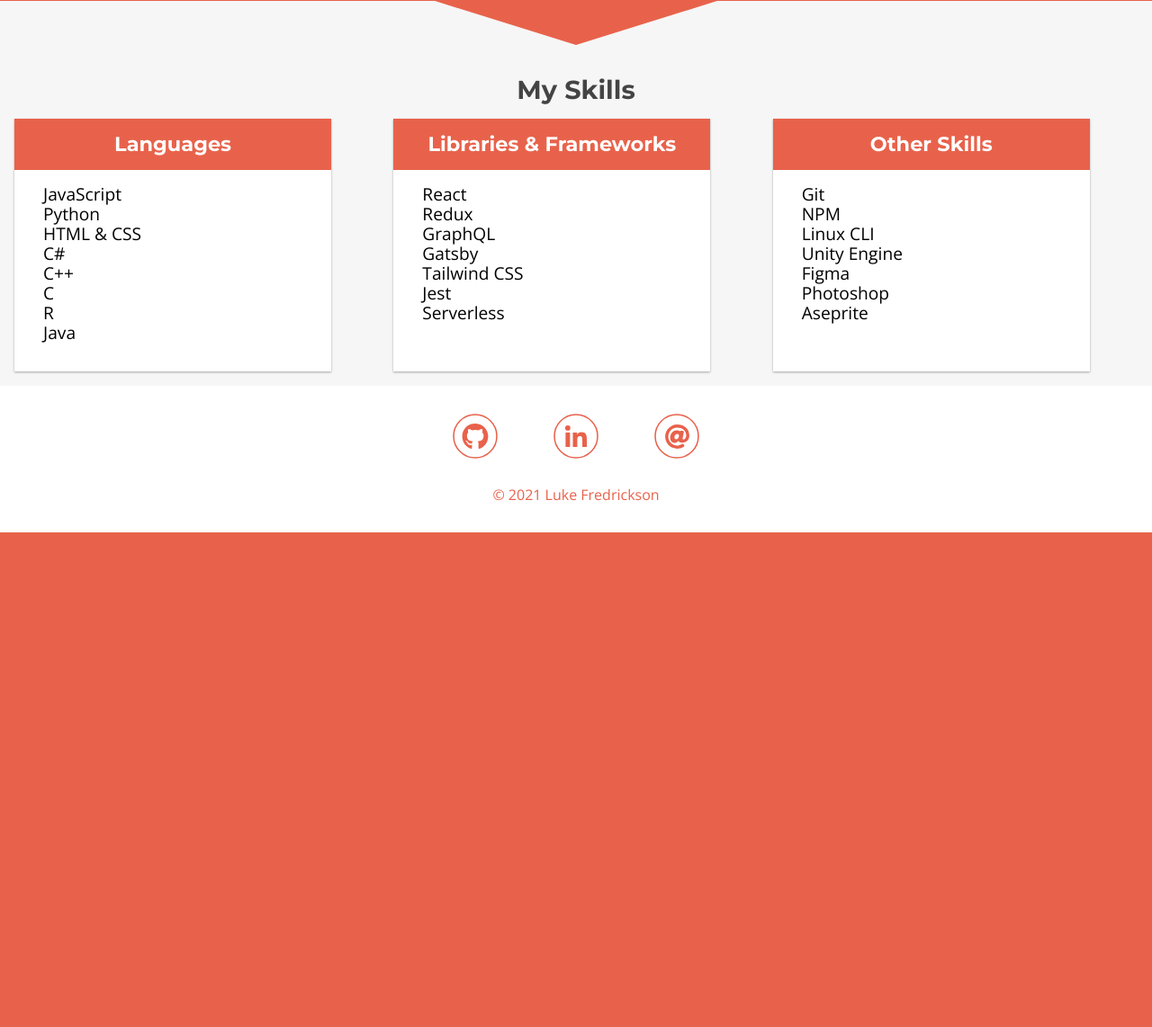
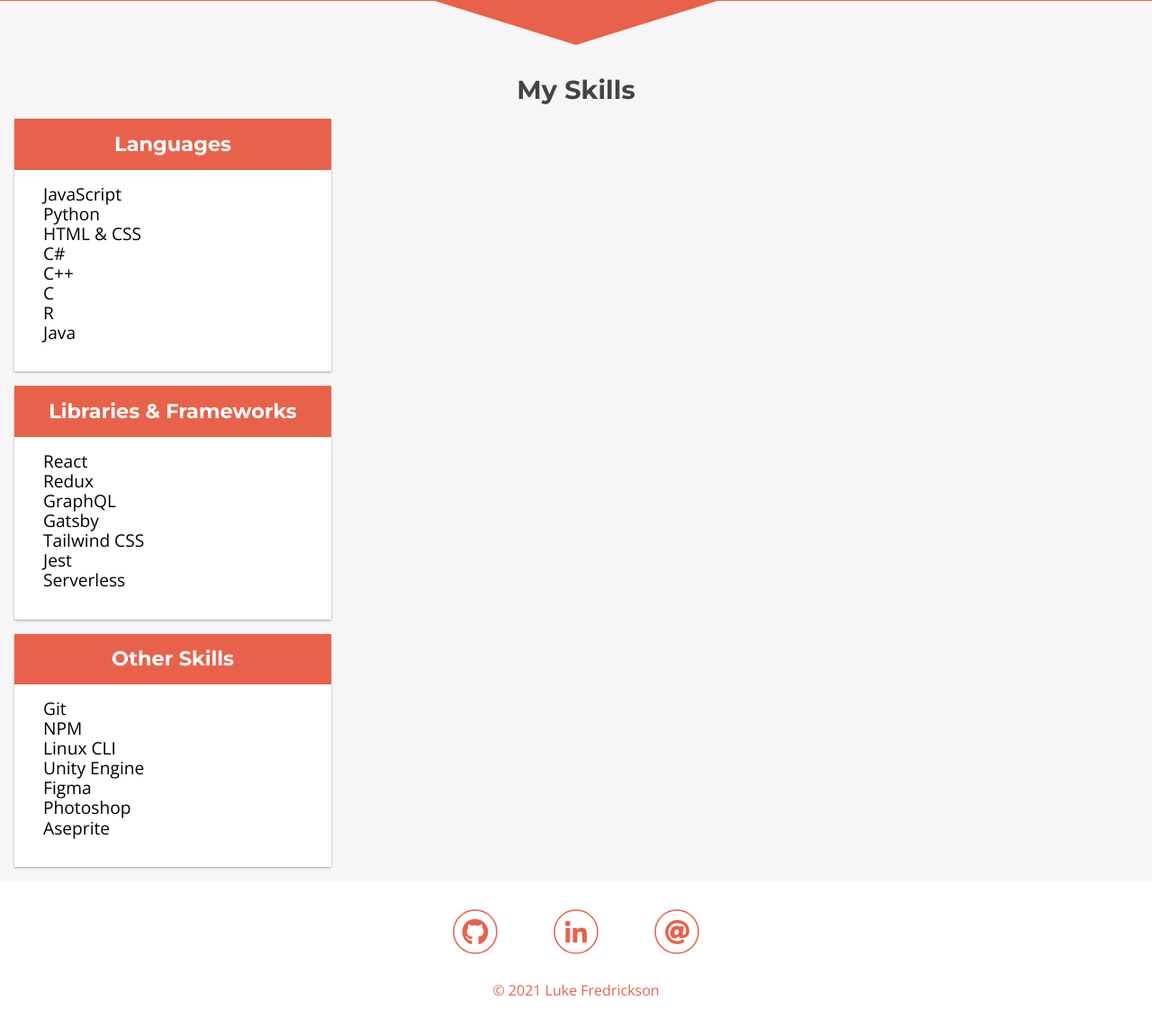
Before and after one commit to lukefredrickson/personal-site-v1, a PHP site: page /about-me.html in a window 1280 px wide. Shown: the part 611-1753 px from the top of the page at 90% size. Before the commit the page ends 1203 px from the top, so only its background shows below. Run offline with PHP 8.4, Linux system fonts and the light colour scheme.

Commit message:
formatting

```diff
--- a/styles/about-me.css
+++ b/styles/about-me.css
@@ -173,14 +173,10 @@
 .skills__cards {
     grid-area: skills;
     margin: 0.5em;
-    display: grid;
-    grid-template-rows: auto;
-    grid-template-columns: auto;
-    grid-template-areas:
-        "languages"
-        "tools"
-        "other";
+    display: flex;
+    flex-direction: column;
     justify-content: center;
+    align-items: center;
 }
 
 @media (min-width: 800px) {
@@ -192,20 +188,27 @@
 @media (min-width: 1150px) {
     .skills__cards {
         margin: 0.5em;
-        grid-template-columns: 1fr 1fr 1fr;
-        grid-template-areas: "languages tools other";
+        flex-direction: column;
+        justify-content: center;
+        align-items: stretch;
     }
 }
 
 @media (min-width: 1800px) {
     .skills__cards {
         margin: 0.5em 6em;
+        flex-direction: column;
+        justify-content: center;
+        align-items: stretch;
     }
 }
 
 @media (min-width: 1900px) {
     .skills__cards {
         margin: 0.5em 8em;
+        flex-direction: column;
+        justify-content: center;
+        align-items: stretch;
     }
 }
 
@@ -230,6 +233,7 @@
     box-shadow: 0 1px 3px rgba(0, 0, 0, 0.12), 0 1px 2px rgba(0, 0, 0, 0.24);
     text-align: left;
     max-width: 22em;
+    min-width: 22em;
 }
 
 .skills__header--animated,
```
